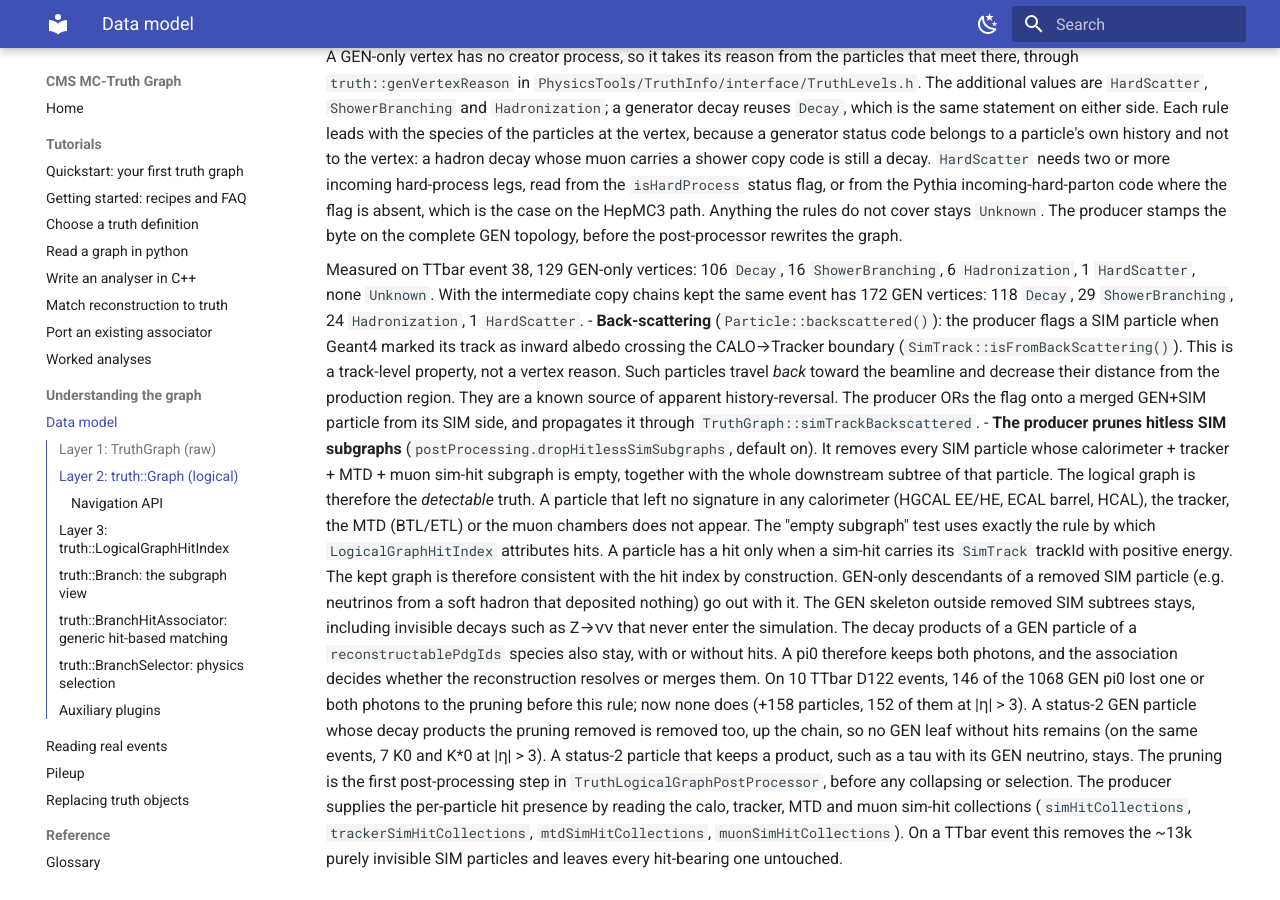
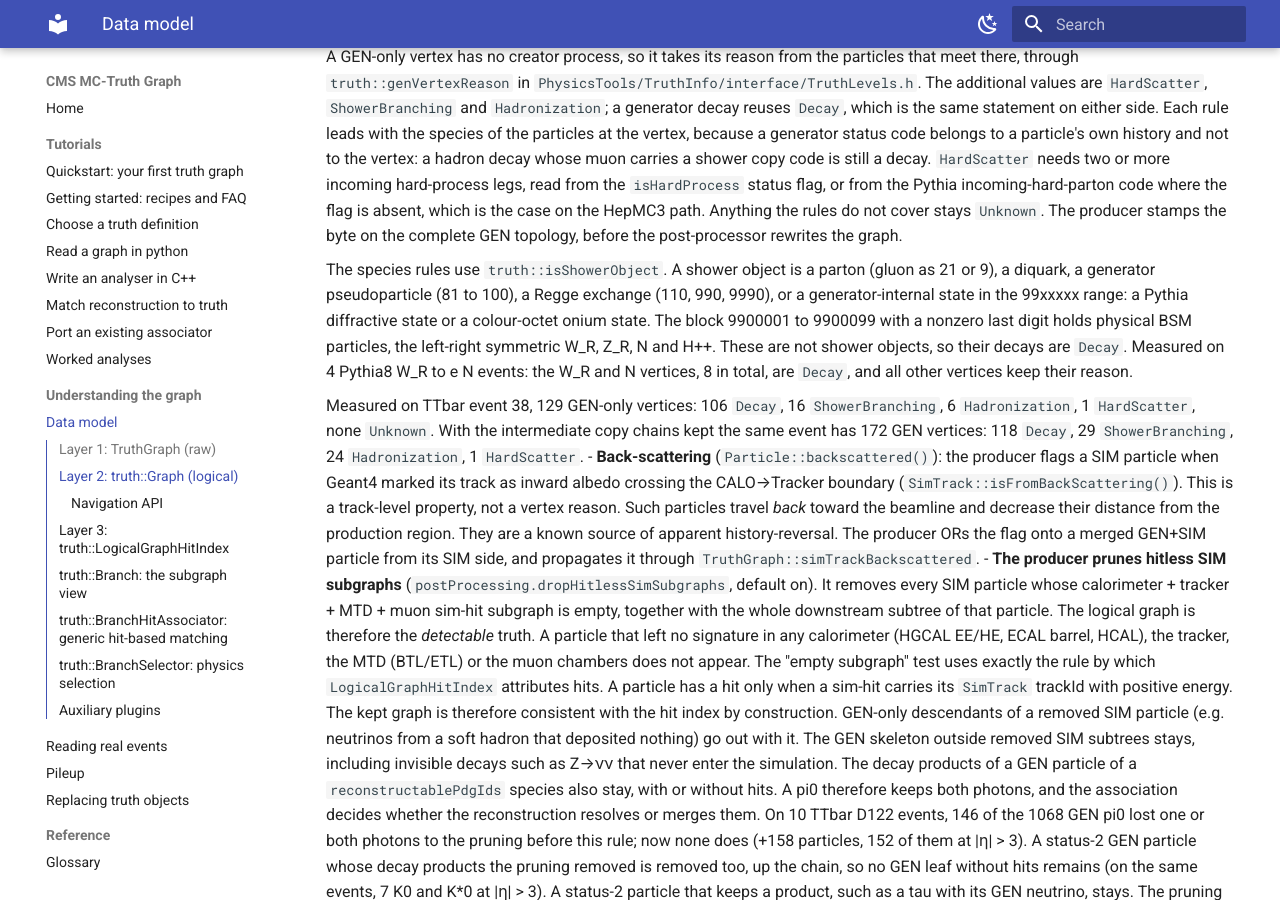
Before and after one commit to felicepantaleo/cms-truth-docs, an MkDocs documentation site: the page built from docs/data-model.md, in a window 1280 px wide and 900 px high, scrolled down 1698 px. Built offline with MkDocs 1.6.1 and Material for MkDocs 9.7.7, drawn with Linux system fonts in a browser that asks for light colours.

Commit message:
data-model: which pdg ids are shower objects; left-right symmetric states decay

```diff
--- a/docs/data-model.md
+++ b/docs/data-model.md
@@ -88,6 +88,16 @@ user-facing bipartite Particle ↔ Vertex graph from the raw graph.
     which is the case on the HepMC3 path. Anything the rules do not cover stays
     `Unknown`. The producer stamps the byte on the complete GEN topology, before
     the post-processor rewrites the graph.
+
+    The species rules use `truth::isShowerObject`. A shower object is a parton
+    (gluon as 21 or 9), a diquark, a generator pseudoparticle (81 to 100), a Regge
+    exchange (110, 990, 9990), or a generator-internal state in the 99xxxxx
+    range: a Pythia diffractive state or a colour-octet onium state. The block
+    9900001 to 9900099 with a nonzero last digit holds physical BSM particles,
+    the left-right symmetric W_R, Z_R, N and H++. These are not shower objects,
+    so their decays are `Decay`. Measured on 4 Pythia8 W_R to e N events: the
+    W_R and N vertices, 8 in total, are `Decay`, and all other vertices keep
+    their reason.
 
     Measured on TTbar event 38, 129 GEN-only vertices: 106 `Decay`, 16
     `ShowerBranching`, 6 `Hadronization`, 1 `HardScatter`, none `Unknown`. With
```
